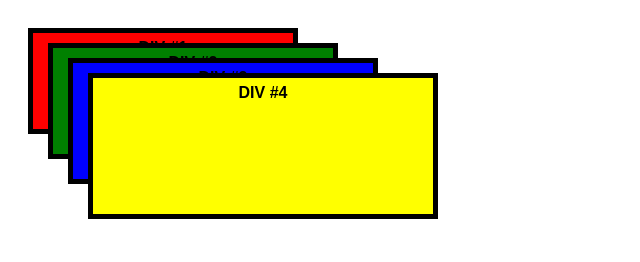
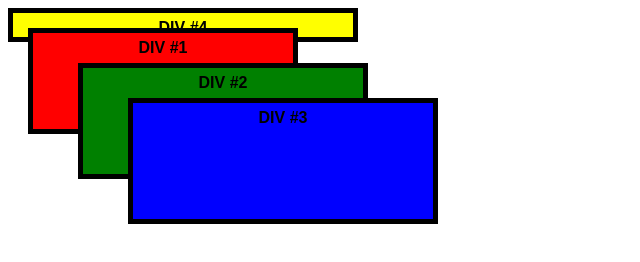
Before and after one commit to camrynsteward/camrynsteward, a plain HTML site: page 5i.html in a window 1280 px wide. Shown: the whole page, without its empty margins (0-640 px from the left). Drawn offline with Linux system fonts and the light colour scheme.

Commit message:
Add files via upload

```diff
--- a/5istyles.css
+++ b/5istyles.css
@@ -21,23 +21,20 @@ body {
     background-color: green;
     width: 280px;
     height: 100px;
-    top: 35px;
-    left: 40px;
+    top: 55px;
+    left: 70px;
     z-index: 2;
 }
 #div3 {
     background-color: blue;
     width: 300px;
     height: 110px;
-    top: 50px;
-    left: 60px;
+    top: 90px;
+    left: 120px;
     z-index: 3;
 }
+
 #div4 {
     background-color: yellow;
     width: 340px;
-    height: 130px;
-    top: 65px;
-    left: 80px;
-    z-index: 4;
 }
```
